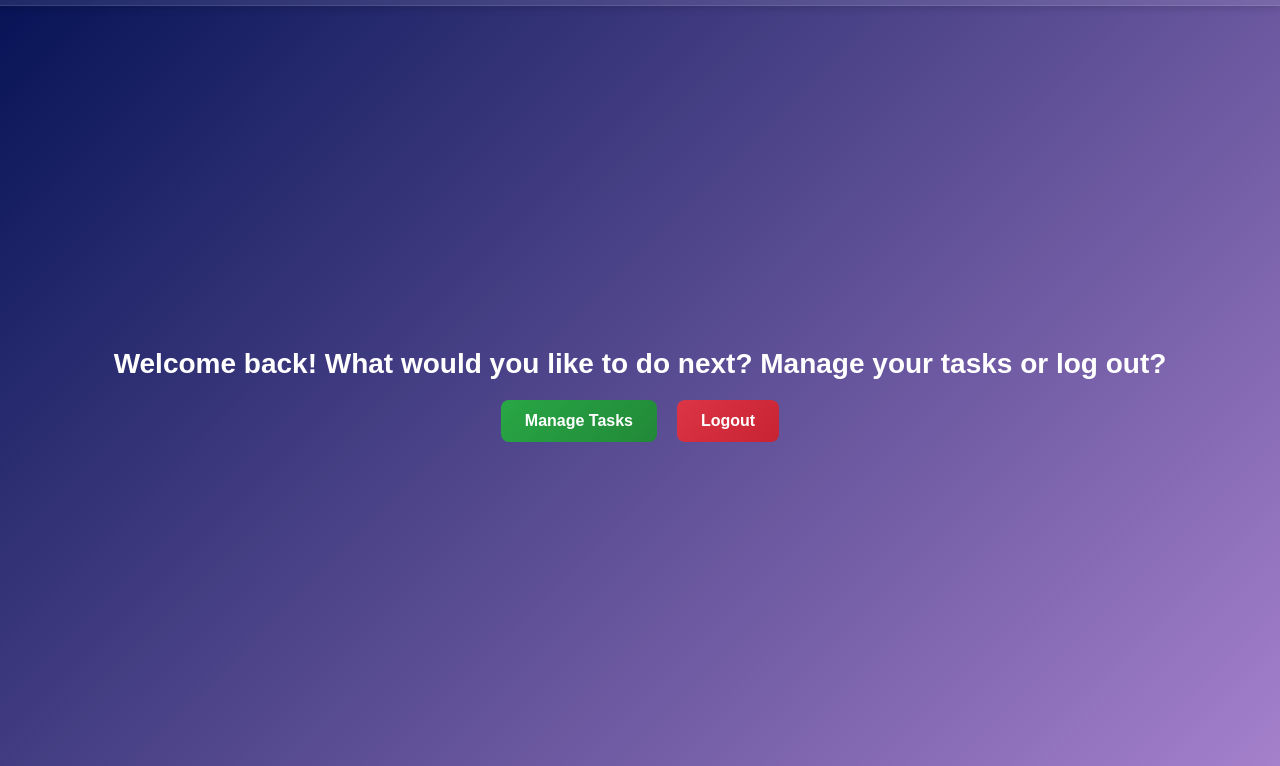
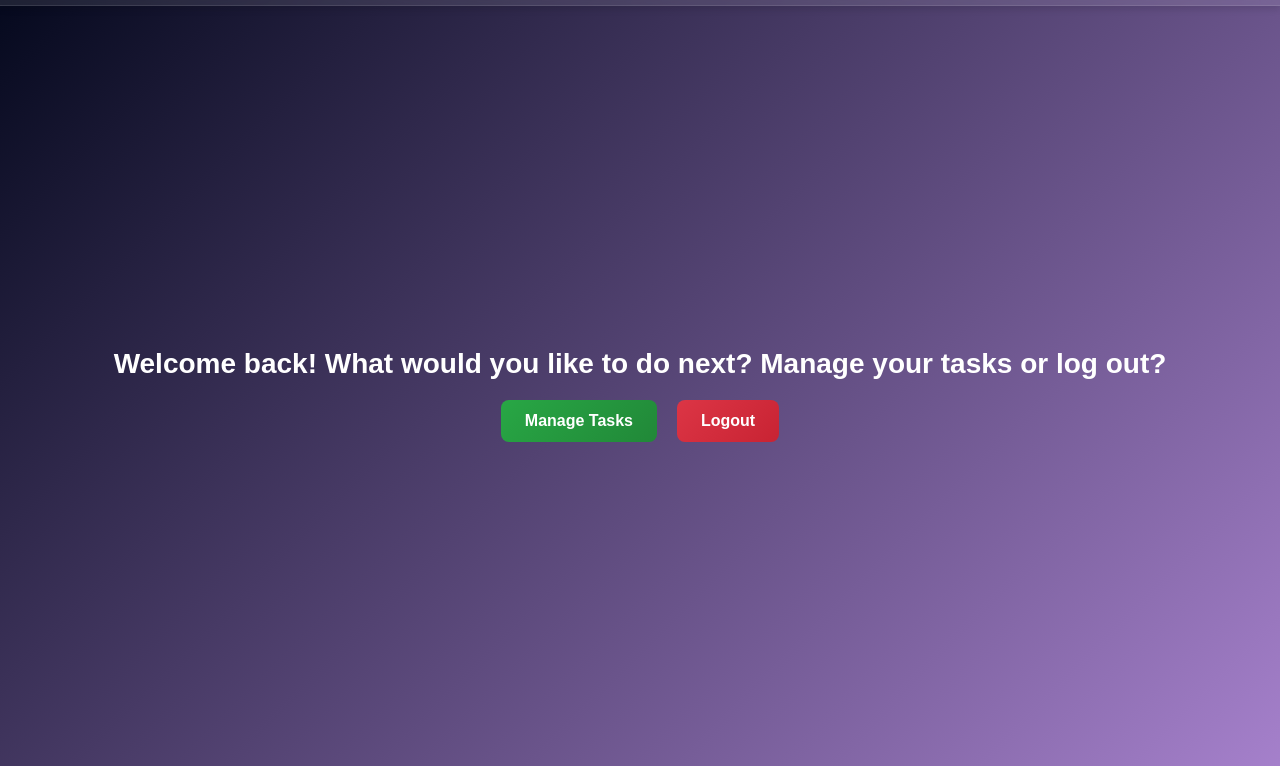
Before and after one commit to Mehdicher/Web-Application-Vulnerabilties-Analysis, a website: page private/protected/index.html in a window 1280 px wide. Shown: the part 67-833 px from the top of the page. Drawn offline with Linux system fonts and the light colour scheme.

Commit message:
Update index.html

```diff
--- a/private/protected/index.html
+++ b/private/protected/index.html
@@ -9,7 +9,7 @@
             font-family: 'Arial', sans-serif;
             margin: 0;
             padding: 0;
-            background: linear-gradient(135deg, #011052 0%, #a580cb 100%);
+            background: linear-gradient(135deg, #000518 0%, #a580cb 100%);
             color: #fff;
         }
         header {
```
